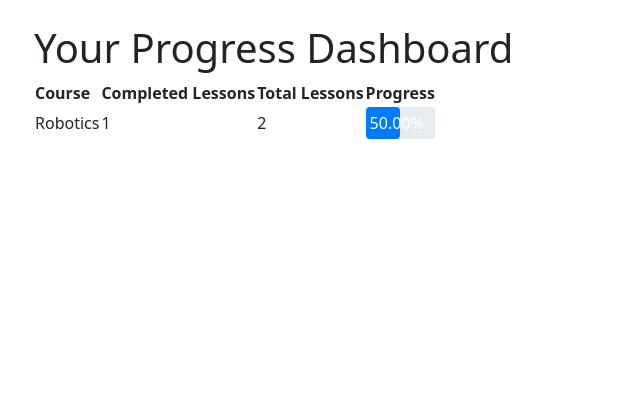
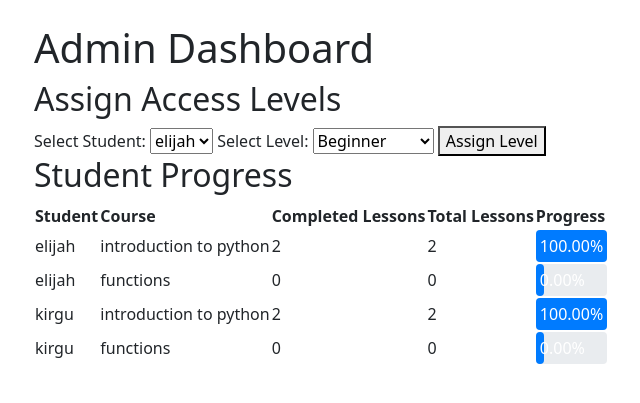
Before and after one commit to eliki-hue/Python-LMS, a Django app: page /dashboard/ in a window 1280 px wide. Shown: the part 56-459 px from the top of the page, without its empty margins (48-688 px from the left). Run offline with Django 4.2, Linux system fonts and the light colour scheme; a user stored in the database is signed in; data comes from the database, SQL or seed files in the repository.

```diff
--- a/learning/models.py
+++ b/learning/models.py
@@ -43,7 +43,7 @@ class Progress(models.Model):
 
 class StudentLevelAccess(models.Model):
     user = models.ForeignKey(User, on_delete=models.CASCADE)
-    level = models.CharField(max_length=20, choices=Course.LEVEL_CHOICES)
+    level = models.CharField(max_length=20, choices=Course.LEVEL_CHOICES, default='beginner')
 
     class Meta:
         unique_together = ('user', 'level')
--- /dev/null
+++ b/learning/templates/admin_dashboard.html
@@ -0,0 +1,57 @@
+{% extends 'base.html' %}
+
+{% block content %}
+    <h1>Admin Dashboard</h1>
+
+    <h2>Assign Access Levels</h2>
+    <form method="post">
+        {% csrf_token %}
+        <label for="user_id">Select Student:</label>
+        <select name="user_id" id="user_id">
+            {% for student in students %}
+                <option value="{{ student.id }}">{{ student.username }}</option>
+            {% endfor %}
+        </select>
+
+        <label for="level">Select Level:</label>
+        <select name="level" id="level">
+            {% for value, display in level_choices %}
+                <option value="{{ value }}">{{ display }}</option>
+            {% endfor %}
+        </select>
+
+        <button type="submit">Assign Level</button>
+    </form>
+
+    <h2>Student Progress</h2>
+    <table>
+        <thead>
+            <tr>
+                <th>Student</th>
+                <th>Course</th>
+                <th>Completed Lessons</th>
+                <th>Total Lessons</th>
+                <th>Progress</th>
+            </tr>
+        </thead>
+        <tbody>
+            {% for student, courses in progress_data.items %}
+                {% for course, data in courses.items %}
+                <tr>
+                    <td>{{ student.username }}</td>
+                    <td>{{ course.title }}</td>
+                    <td>{{ data.completed_lessons }}</td>
+                    <td>{{ data.total_lessons }}</td>
+                    <td>
+                        <div style="width: 100%; background-color: #e9ecef; border-radius: 4px;">
+                            <div style="width: {{ data.percentage }}%; background-color: #007bff; padding: 4px; border-radius: 4px; color: white;">
+                                {{ data.percentage|floatformat:2 }}%
+                            </div>
+                        </div>
+                    </td>
+                </tr>
+                {% endfor %}
+            {% endfor %}
+        </tbody>
+    </table>
+{% endblock %}
--- a/learning/templates/dashboard.html
+++ /dev/null
@@ -1,32 +0,0 @@
-{% extends 'base.html' %}
-
-{% block content %}
-    <h1>Your Progress Dashboard</h1>
-
-    <table>
-        <thead>
-            <tr>
-                <th>Course</th>
-                <th>Completed Lessons</th>
-                <th>Total Lessons</th>
-                <th>Progress</th>
-            </tr>
-        </thead>
-        <tbody>
-            {% for course, data in progress_data.items %}
-            <tr>
-                <td>{{ course.title }}</td>
-                <td>{{ data.completed_lessons }}</td>
-                <td>{{ data.total_lessons }}</td>
-                <td>
-                    <div style="width: 100%; background-color: #e9ecef; border-radius: 4px;">
-                        <div style="width: {{ data.percentage }}%; background-color: #007bff; padding: 4px; border-radius: 4px; color: white;">
-                            {{ data.percentage|floatformat:2 }}%
-                        </div>
-                    </div>
-                </td>
-            </tr>
-            {% endfor %}
-        </tbody>
-    </table>
-{% endblock %}
--- a/learning/urls.py
+++ b/learning/urls.py
@@ -6,7 +6,7 @@ urlpatterns = [
     path('login/', views.user_login, name='login'),
     path('logout/', views.user_logout, name='logout'),
     path('', views.course_list, name='course_list'),
-    path('dashboard/', views.dashboard, name='dashboard'),
+    path('dashboard/', views.admin_dashboard, name='admin_dashboard'),
     path('course/<int:course_id>/', views.course_detail, name='course_detail'),
     path('course/<int:course_id>/lesson/<int:lesson_id>/', views.lesson_detail, name='lesson_detail'),
 ]
--- a/learning/views.py
+++ b/learning/views.py
@@ -4,6 +4,10 @@ from django.shortcuts import render, redirect, get_object_or_404
 from django.contrib.auth import login, logout, authenticate
 from django.contrib.auth.forms import AuthenticationForm
 from django.contrib.auth.decorators import login_required
+from django.contrib.auth.models import User
+from django.contrib.auth.decorators import login_required
+from django.shortcuts import render, redirect
+from .models import Course, Progress, StudentLevelAccess
 from django.contrib import messages
 from django.utils import timezone
 
@@ -76,7 +80,7 @@ def user_logout(request):
     return redirect('login')
 
 
-@login_required
+# @login_required
 def course_list(request):
     """
     Display the list of courses, grouped by levels.
@@ -136,23 +140,50 @@ def lesson_detail(request, course_id, lesson_id):
     return render(request, 'lesson_detail.html', context)
 
 
+
 @login_required
-def dashboard(request):
+def admin_dashboard(request):
+    if not request.user.is_staff:  # Ensure only admin users can access this view
+        return redirect('course_list')
+
+    if request.method == 'POST':
+        # Handle the form submission to update access levels
+        user_id = request.POST.get('user_id')
+        level = request.POST.get('level')
+
+        user = User.objects.get(id=user_id)
+        StudentLevelAccess.objects.update_or_create(user=user, level=level)
+
+        return redirect('admin_dashboard')
+
+    # Load all students and their access levels
+    students = User.objects.all()
+    access_levels = StudentLevelAccess.objects.all()
+
+    level_choices = Course.LEVEL_CHOICES
+
+    # Aggregate student progress
     courses = Course.objects.all()
     progress_data = {}
 
-    for course in courses:
-        lessons = course.lessons.all()
-        completed_lessons = Progress.objects.filter(user=request.user, lesson__in=lessons, completed=True).count()
-        total_lessons = lessons.count()
-        progress_data[course] = {
-            'completed_lessons': completed_lessons,
-            'total_lessons': total_lessons,
-            'percentage': (completed_lessons / total_lessons) * 100 if total_lessons > 0 else 0,
-        }
+    for student in students:
+        student_progress = {}
+        for course in courses:
+            lessons = course.lessons.all()
+            completed_lessons = Progress.objects.filter(user=student, lesson__in=lessons, completed=True).count()
+            total_lessons = lessons.count()
+            student_progress[course] = {
+                'completed_lessons': completed_lessons,
+                'total_lessons': total_lessons,
+                'percentage': (completed_lessons / total_lessons) * 100 if total_lessons > 0 else 0,
+            }
+        progress_data[student] = student_progress
 
     context = {
+        'students': students,
+        'level_choices': level_choices,
         'progress_data': progress_data,
+        'access_levels': access_levels,
     }
 
-    return render(request, 'dashboard.html', context)
+    return render(request, 'admin_dashboard.html', context)
```
Also changed, not shown: learning/templates/course_detail.html (+7 -3 lines), learning/templates/lesson_detail.html (+9 -1 lines), db.sqlite3, learning/migrations/0001_initial.py, learning/migrations/0002_progress.py (deleted).
